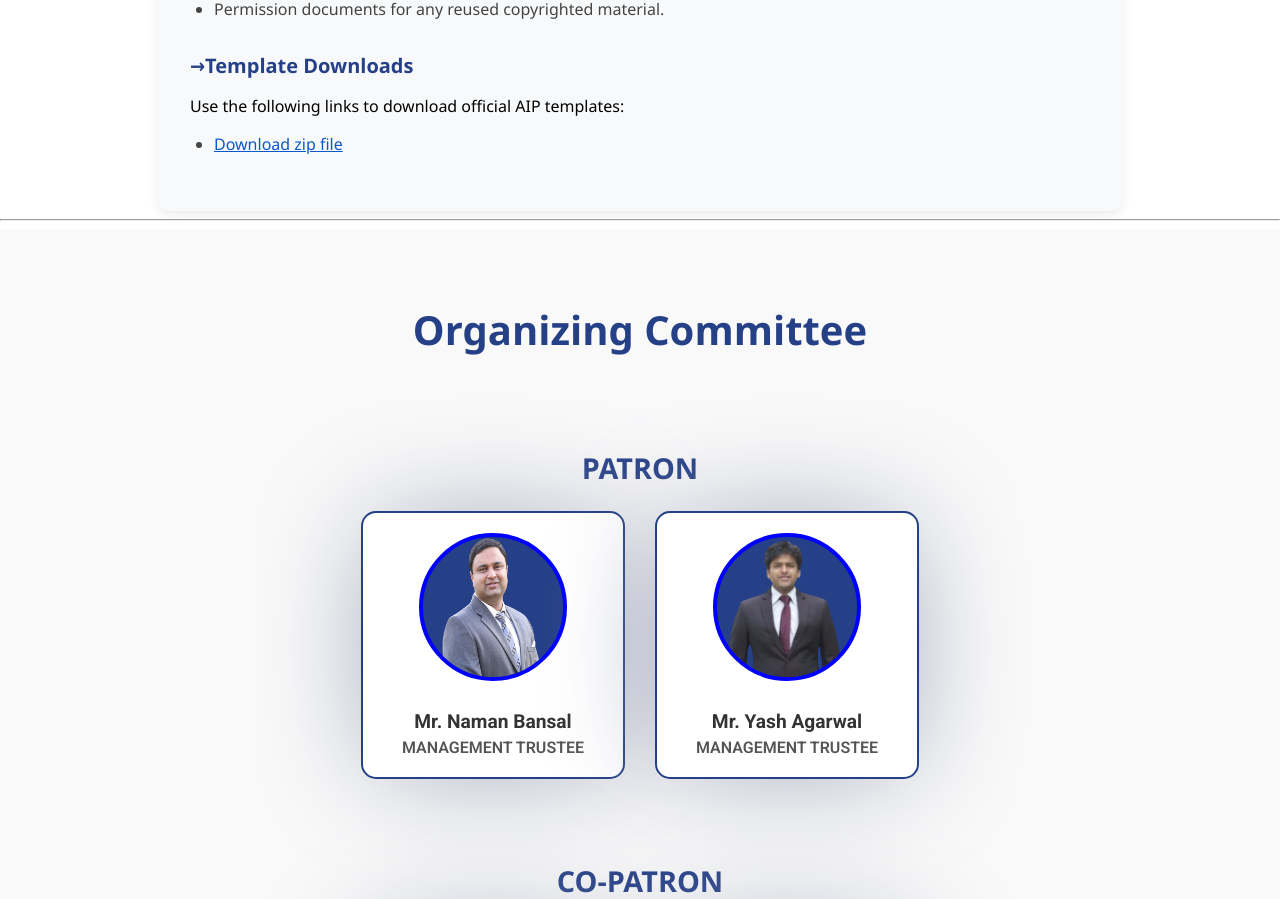
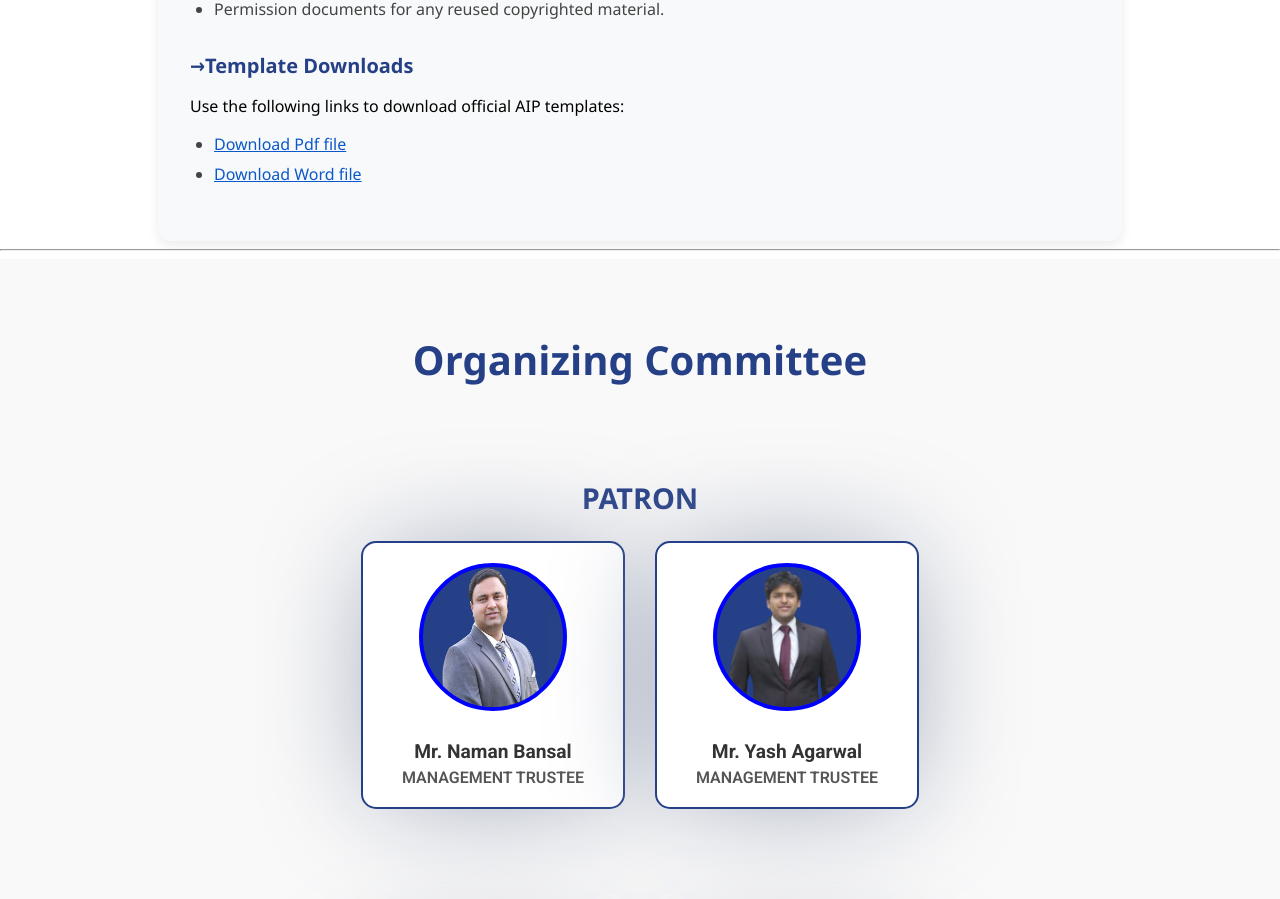
Before and after one commit to PriyanshuRoushan/confwebsite25, a React (Create React App) app in the folder frontend/: page / in a window 1280 px wide. Shown: the part 6295-7194 px from the top of the page. Built offline with nearby package versions, Linux system fonts and the light colour scheme; a web font is replaced by a local one.

Commit message:
updated-link

```diff
--- a/frontend/src/components/preparing/preparing.js
+++ b/frontend/src/components/preparing/preparing.js
@@ -37,8 +37,11 @@ const Preparing = () => {
       <h3 className="prep-subheading">&rarr;Template Downloads</h3>
       <p>Use the following links to download official AIP templates:</p>
       <ul className="prep-list">
-        <li><a href="https://drive.google.com/file/d/1TasS_J9-KUrUHjxmLA4d-1Y52mirz0R4/view?usp=sharing" download="RIT_CONFERENCE_Template.zip">
-        Download zip file
+        <li><a href="https://drive.google.com/file/d/1UqlFLCCq9e5qNQ5sJCSWZbqXCufvEF8r/view?usp=sharing" download="RIT_CONFERENCE_Template.zip">
+        Download Pdf file
+      </a><br></br></li>
+       <li><a href="https://docs.google.com/document/d/1rgCtDPcrst0AuWSRTf7YrtapHmjvhglx/edit?usp=sharing&ouid=116911668204018329439&rtpof=true&sd=true" download="RIT_CONFERENCE_Template.zip">
+        Download Word file
       </a>
 </li>
       </ul>
```
